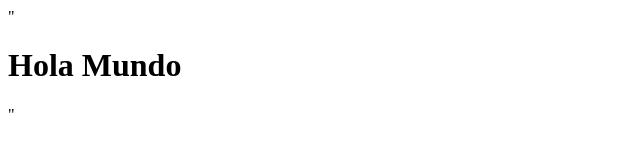
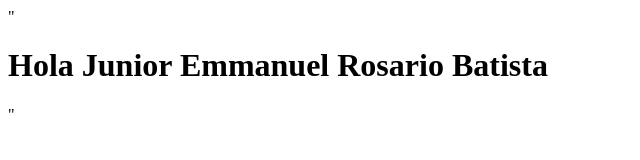
Before and after one commit to JuniorRosario24/Web-App-con-Dockerfile-y-Docker-Compose, a plain HTML site: page index.html in a window 1280 px wide. Shown: the whole page, without its empty margins (0-640 px from the left). Drawn offline with Linux system fonts and the light colour scheme.

Commit message:
Update index.html

```diff
--- a/index.html
+++ b/index.html
@@ -1 +1 @@
-"<html><body><h1>Hola Mundo</h1></body></html>"
+"<html><body><h1>Hola Junior Emmanuel Rosario Batista</h1></body></html>"
```
